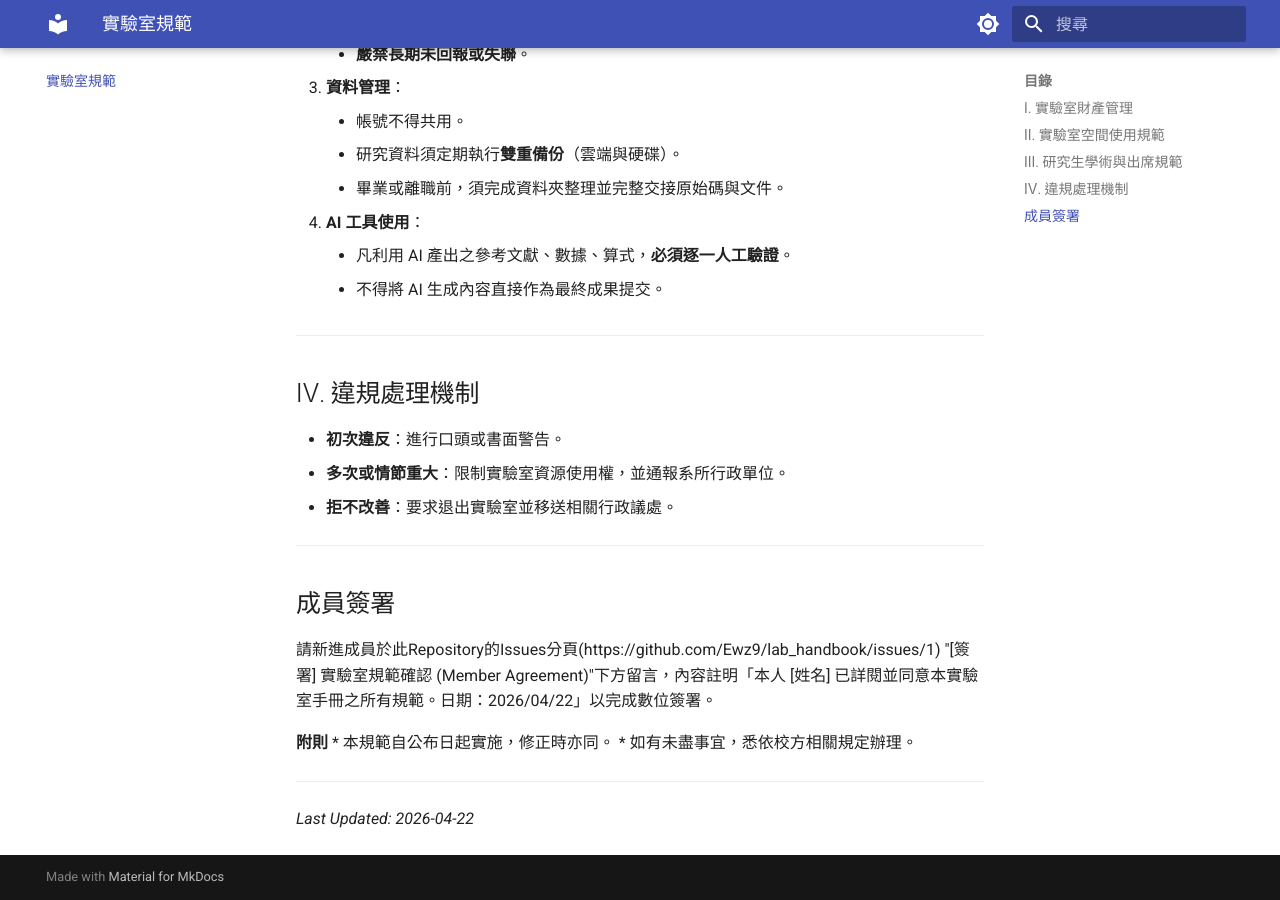
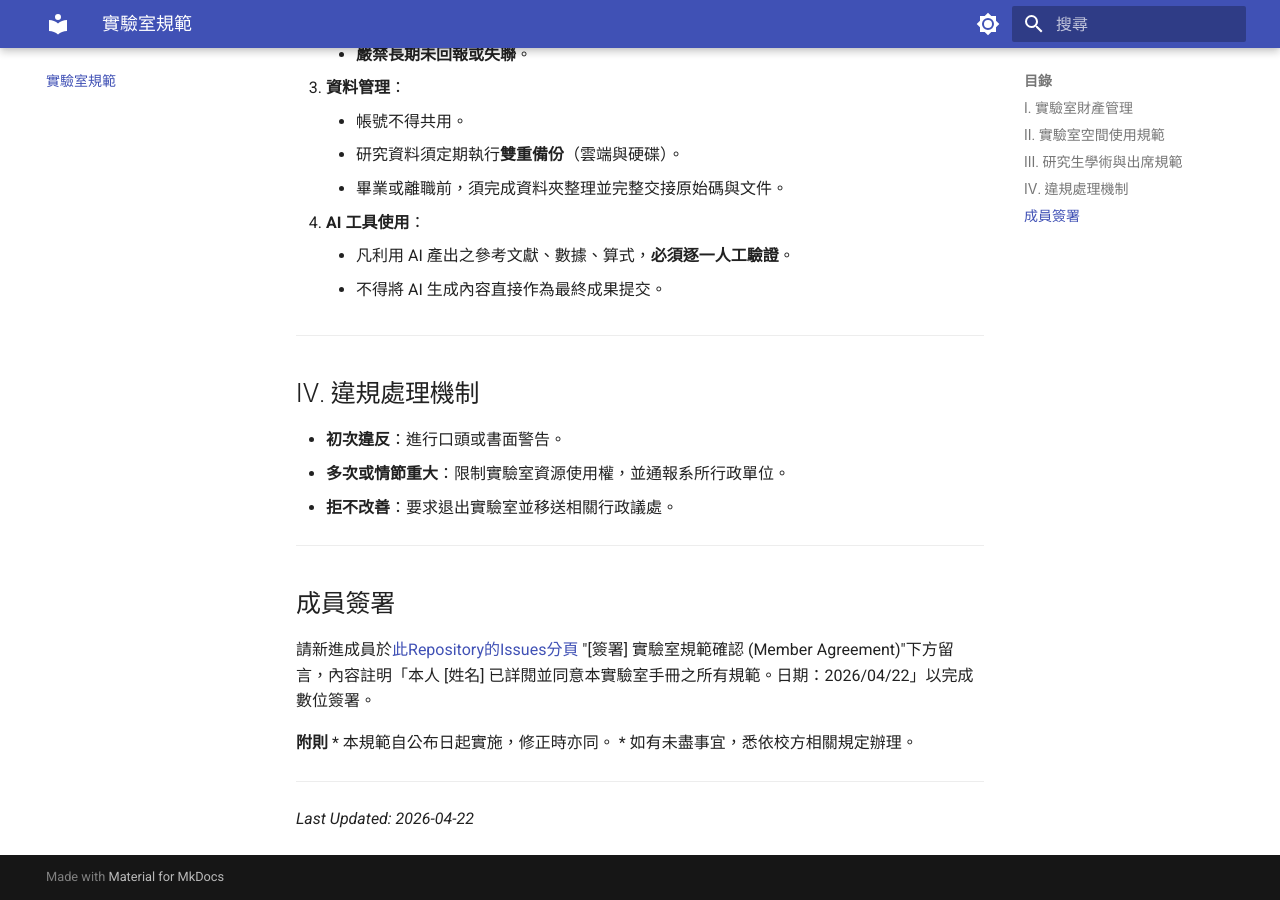
Before and after one commit to Ewz9/lab_handbook, an MkDocs documentation site: the page built from docs/regulations.md, in a window 1280 px wide and 900 px high, scrolled down 1444 px. Built offline with MkDocs 1.6.1 and Material for MkDocs 9.7.7, drawn with Linux system fonts in a browser that asks for light colours.

Commit message:
Update regulations.md

```diff
--- a/docs/regulations.md
+++ b/docs/regulations.md
@@ -59,7 +59,7 @@
 ---
 
 ## 成員簽署
-請新進成員於此Repository的Issues分頁(https://github.com/Ewz9/lab_handbook/issues/1)
+請新進成員於[此Repository的Issues分頁](https://github.com/Ewz9/lab_handbook/issues/1)
 "[簽署] 實驗室規範確認 (Member Agreement)"下方留言，內容註明「本人 [姓名] 已詳閱並同意本實驗室手冊之所有規範。日期：2026/04/22」以完成數位簽署。
 
 **附則**
```
